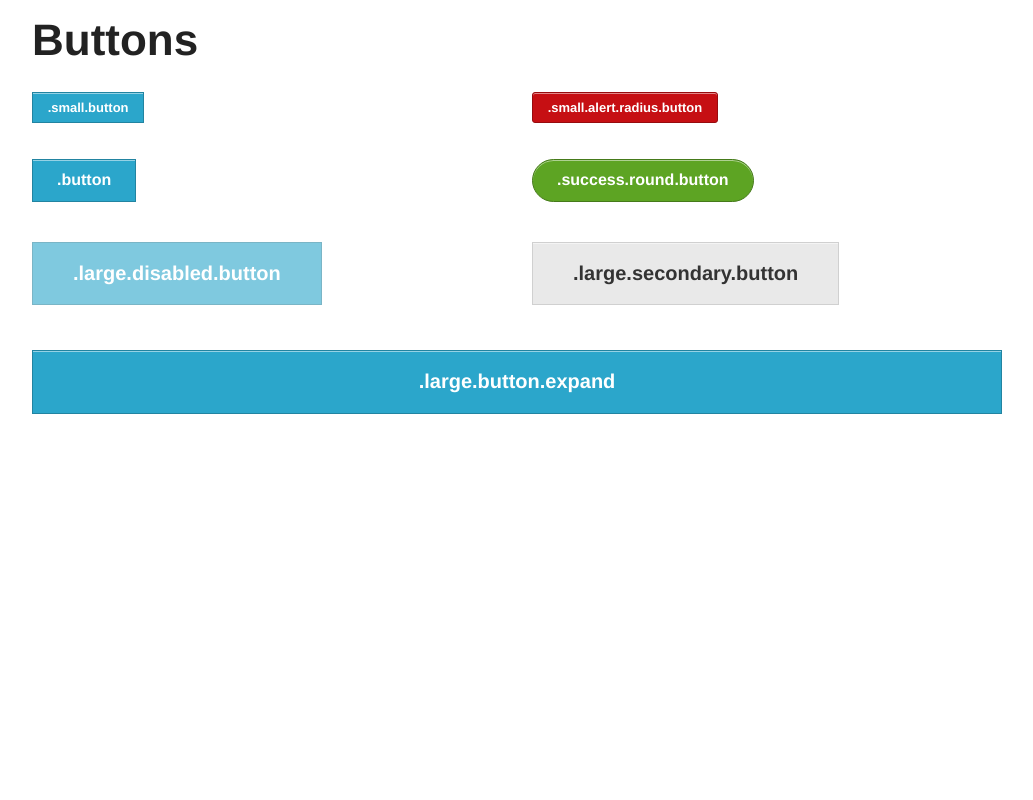
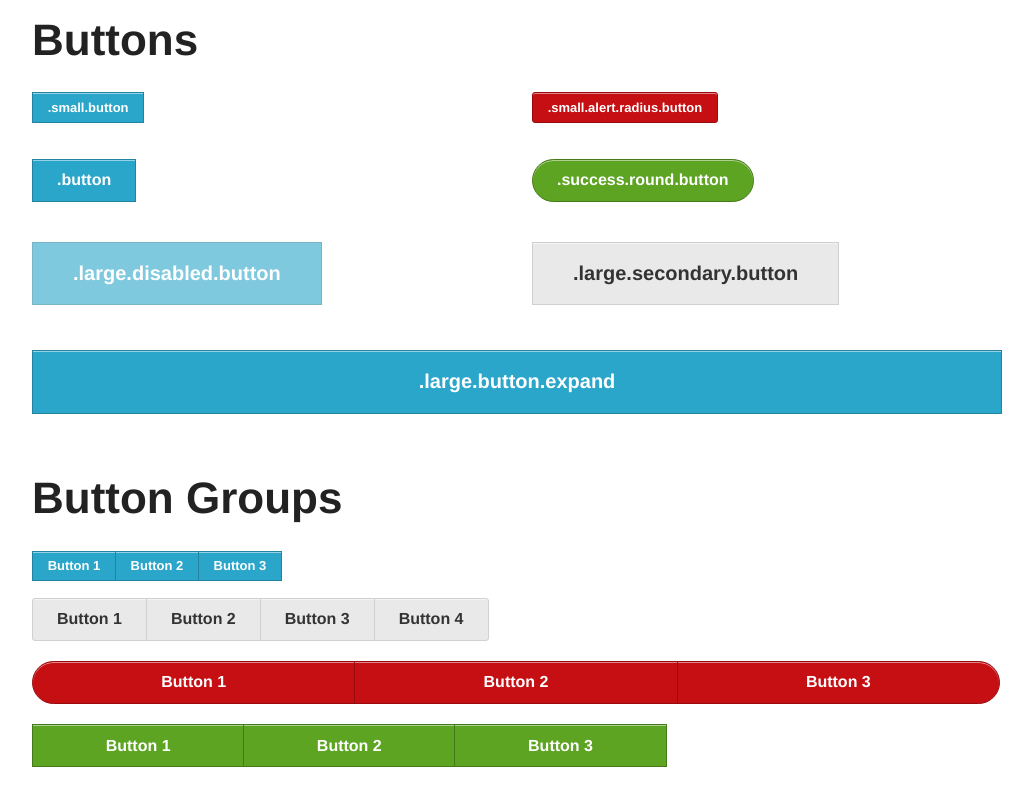
Before and after one commit to zurb/foundation-course, a plain HTML site: page prototyping-2/buttons.html in a window 1280 px wide. Shown: the whole page, without its empty margins (123-1156 px from the left). Drawn offline with Linux system fonts and the light colour scheme; files whose address does not match are found by name.

Commit message:
add button groups

```diff
--- a/prototyping-2/buttons.html
+++ b/prototyping-2/buttons.html
@@ -38,6 +38,40 @@
       		<p><a href="#" class="large button expand">.large.button.expand</a></p>
       	</div>
       </div>
+
+      <h1>Button Groups</h1>
+      <!-- A default button-group with small buttons inside -->
+			<ul class="button-group">
+			  <li><a href="#" class="small button">Button 1</a></li>
+			  <li><a href="#" class="small button">Button 2</a></li>
+			  <li><a href="#" class="small button">Button 3</a></li>
+			</ul>
+
+			<ul class="button-group radius">
+          <li><a href="#" class="button secondary">Button 1</a></li>
+          <li><a href="#" class="button secondary">Button 2</a></li>
+          <li><a href="#" class="button secondary">Button 3</a></li>
+          <li><a href="#" class="button secondary">Button 4</a></li>
+        </ul>
+
+
+			<!-- A round, even-3 button-group with default alert buttons inside. -->
+			<!-- Do not put the radius classes on the buttons themselves. -->
+			<ul class="button-group round even-3">
+			  <li><a href="#" class="button alert">Button 1</a></li>
+			  <li><a href="#" class="button alert">Button 2</a></li>
+			  <li><a href="#" class="button alert">Button 3</a></li>
+			</ul>
+
+			<div class="row">
+				<div class="large-8 columns">
+					<ul class="button-group round even-3">
+	          <li><input type="submit" class="button success" value="Button 1"></li>
+	          <li><input type="submit" class="button success" value="Button 2"></li>
+	          <li><input type="submit" class="button success" value="Button 3"></li>
+	        </ul>
+				</div>
+			</div>
 
 		</div>
 
```
